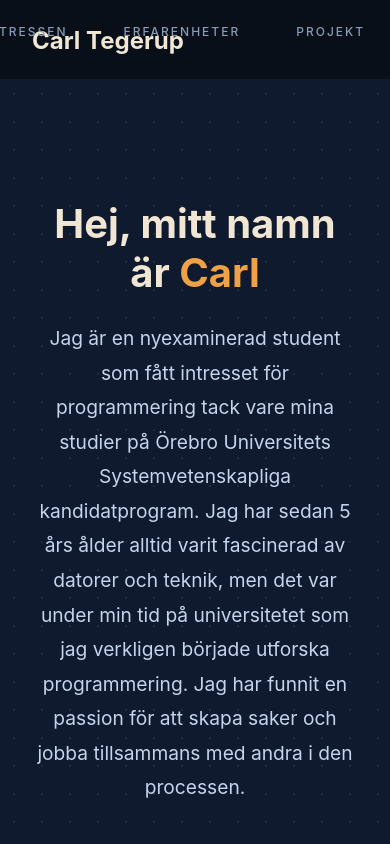
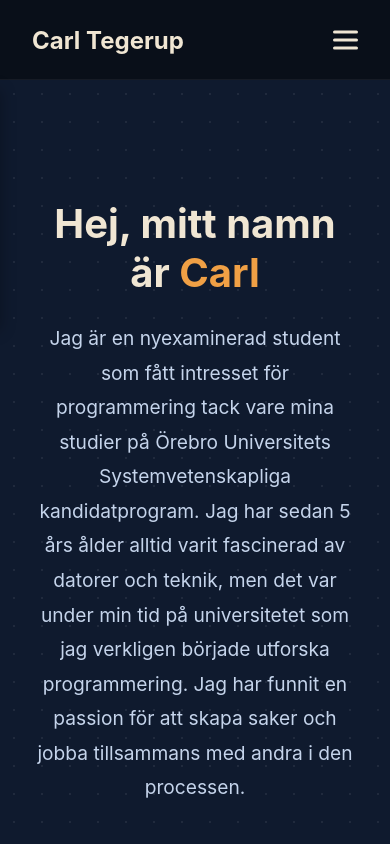
Before and after one commit to Nalldes/Portfolio, a React (Vite) app in the folder carl-tegerup-portfolio/: page / in a window 390 px wide. Shown: the top 844 px of the page. Built offline with nearby package versions, Linux system fonts and the light colour scheme.

Commit message:
hamburger meny

```diff
--- a/carl-tegerup-portfolio/src/components/Navbar.jsx
+++ b/carl-tegerup-portfolio/src/components/Navbar.jsx
@@ -1,24 +1,50 @@
+import { useState } from "react";
 import "../styles/Navbar.css";
 
 function Navbar() {
+  const [isOpen, setIsOpen] = useState(false);
+
+  const toggleMenu = () => {
+    setIsOpen(!isOpen);
+  };
+
+  const closeMenu = () => {
+    setIsOpen(false);
+  };
+
   return (
     <nav>
-      <ul>
-        <h1 className="nav-title">Carl Tegerup</h1>
+      <h1>Carl Tegerup</h1>
+
+      <div
+        className={`hamburger ${isOpen ? "active" : ""}`}
+        onClick={toggleMenu}
+      >
+        <span className="bar"></span>
+        <span className="bar"></span>
+        <span className="bar"></span>
+      </div>
+
+      <ul className={`nav-menu ${isOpen ? "active" : ""}`}>
         <li>
-          <a href="#om-mig">Om Mig</a>
+          <a href="#om-mig" onClick={closeMenu}>
+            Om mig
+          </a>
         </li>
         <li>
-          <a href="#intressen">Intressen</a>
+          <a href="#erfarenheter" onClick={closeMenu}>
+            Erfarenheter
+          </a>
         </li>
         <li>
-          <a href="#erfarenheter">Erfarenheter</a>
+          <a href="#projekt" onClick={closeMenu}>
+            Projekt
+          </a>
         </li>
         <li>
-          <a href="#projekt">Projekt</a>
-        </li>
-        <li>
-          <a href="#kontakt">Kontakt</a>
+          <a href="#kontakt" onClick={closeMenu}>
+            Kontakt
+          </a>
         </li>
       </ul>
     </nav>
--- a/carl-tegerup-portfolio/src/styles/Navbar.css
+++ b/carl-tegerup-portfolio/src/styles/Navbar.css
@@ -74,3 +74,62 @@ nav h1:hover {
     0 0 35px #f0a045,
     0 0 50px #f0a045;
 }
+
+/* HAMBURGARE MED MAJS*/
+.hamburger {
+  display: none;
+  cursor: pointer;
+  position: absolute;
+  right: 2rem;
+  top: 50%;
+  transform: translateY(-50%);
+  z-index: 1001;
+}
+
+.bar {
+  display: block;
+  width: 25px;
+  height: 3px;
+  margin: 5px auto;
+  transition: all 0.3s ease-in-out;
+  background-color: #f0e6d3;
+  border-radius: 2px;
+}
+
+@media (max-width: 768px) {
+  .hamburger {
+    display: block;
+  }
+
+  .hamburger.active .bar:nth-child(2) {
+    opacity: 0;
+  }
+  .hamburger.active .bar:nth-child(1) {
+    transform: translateY(8px) rotate(45deg);
+  }
+  .hamburger.active .bar:nth-child(3) {
+    transform: translateY(-8px) rotate(-45deg);
+  }
+
+  .nav-menu {
+    position: absolute;
+    left: -100%;
+    top: 80px;
+    flex-direction: column;
+    background-color: rgba(10, 15, 25, 0.98);
+    width: 100%;
+    text-align: center;
+    transition: left 0.3s ease;
+    box-shadow: 0 10px 15px rgba(0, 0, 0, 0.3);
+    padding: 2rem 0;
+    gap: 2rem;
+  }
+
+  .nav-menu.active {
+    left: 0;
+  }
+
+  nav ul a {
+    font-size: 1rem;
+  }
+}
```
